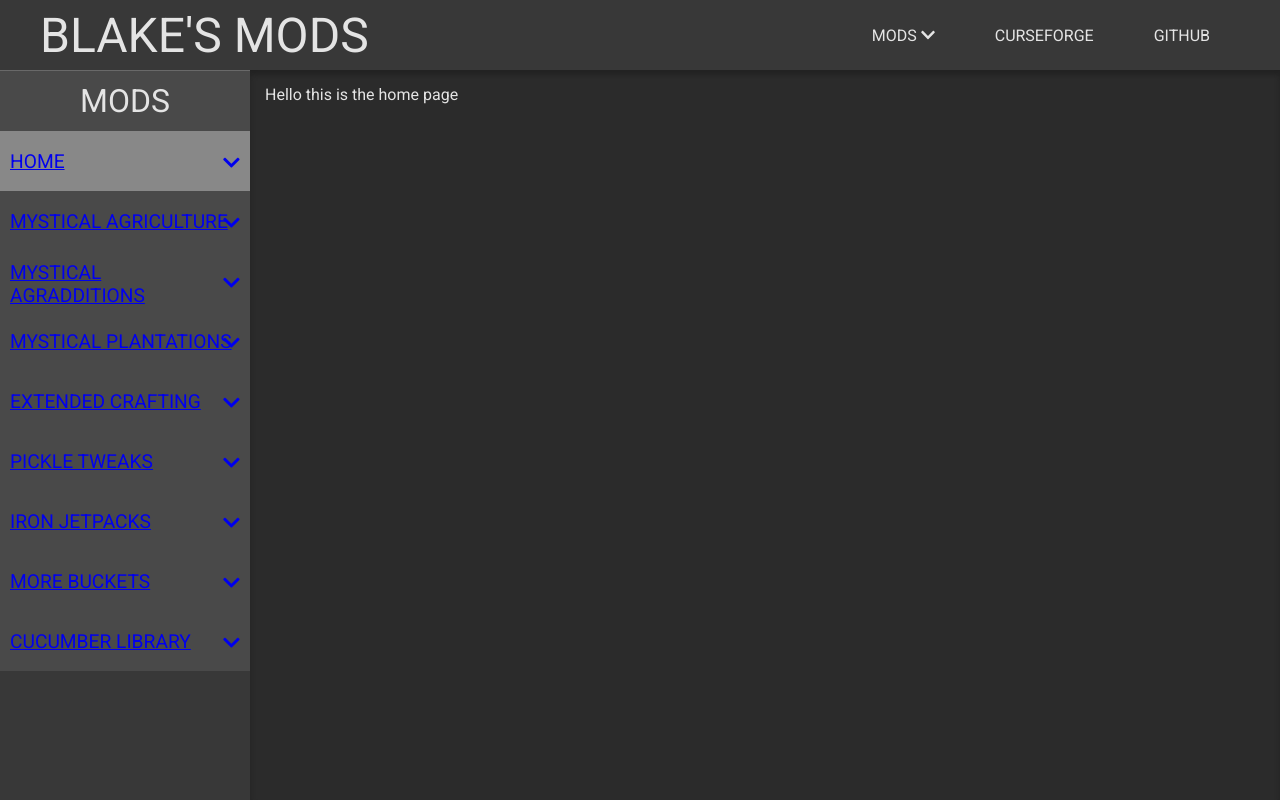
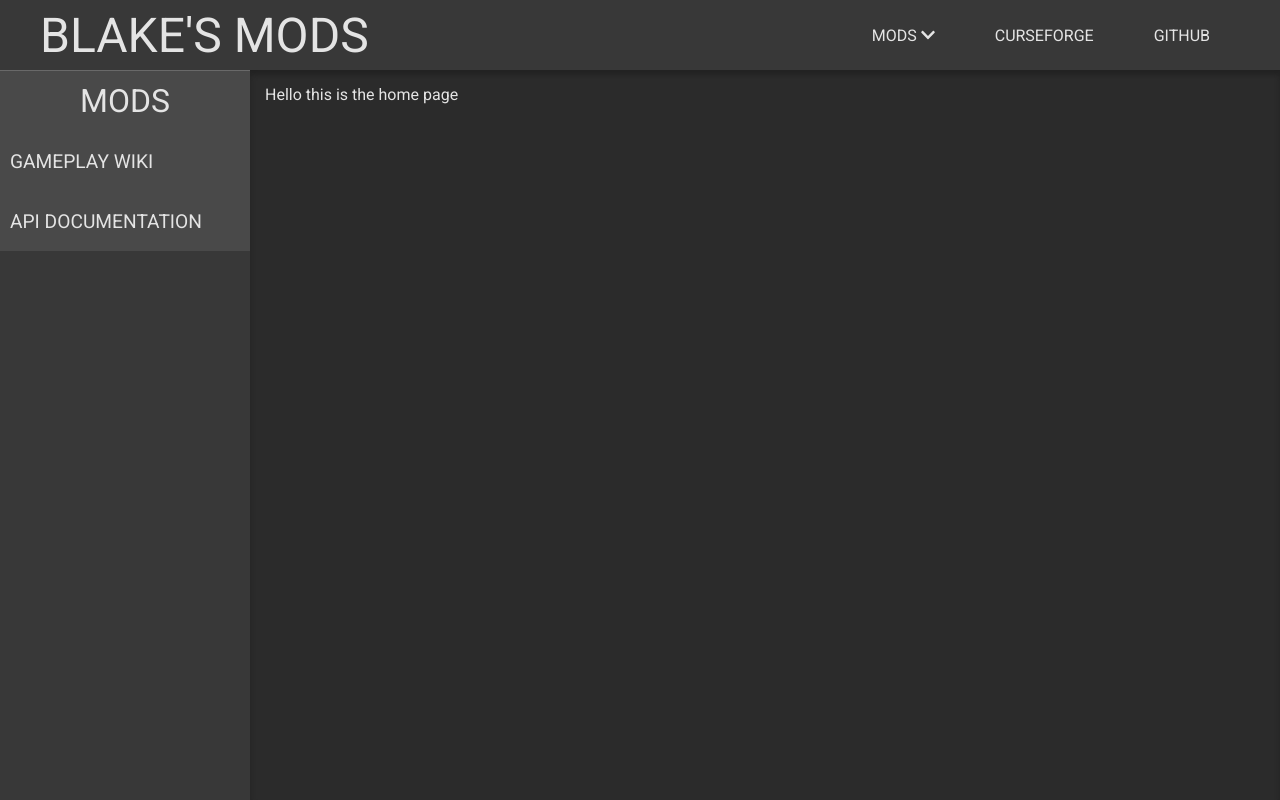
Before and after one commit to laceflowermc/mods, a React (Create React App) app: page /#/ in a window 1280 px wide. Built offline with nearby package versions, Linux system fonts and the light colour scheme; grey boxes are pictures that could not be loaded.

Commit message:
Sidebar stuff

```diff
--- a/src/App.js
+++ b/src/App.js
@@ -11,14 +11,23 @@ class App extends React.Component {
       <HashRouter basename="/">
         <div className="App">
           <Header routes={routes} />
-          <Sidebar routes={routes} />
+          <Switch>
+            {routes.map((route, index) => (
+              <Route
+                key={index}
+                path={route.path}
+                exact={route.exact}
+                children={<Sidebar path={route.path} />}
+              />
+            ))}
+          </Switch>
           <div className="Content">
             <Switch>
               {routes.map((route, index) => (
                 <Route
                   key={index}
+                  path={route.path}
                   exact={route.exact}
-                  path={route.path}
                   children={route.component}
                 />
               ))}
--- a/src/component/Header.css
+++ b/src/component/Header.css
@@ -16,6 +16,17 @@
 
 .Header-title div {
 	margin: auto;
+}
+
+.Header-title-link {
+	display: block;
+	margin: auto;
+	color: #e4e4e4;
+	text-decoration: none;
+}
+
+.Header-title-link.active {
+	pointer-events: none;
 }
 
 .Header-nav {
--- a/src/component/Header.js
+++ b/src/component/Header.js
@@ -5,22 +5,13 @@ import { faChevronDown } from '@fortawesome/free-solid-svg-icons'
 import './Header.css'
 
 class Header extends React.Component {
-	constructor(props) {
-		super(props)
-		this.state = {
-			modsActive: false
-		}
-	}
-
-	setModsActive(active) {
-		this.setState({ modsActive: active })
-	}
-
 	render() {
 		return (
 			<div className="Header">
 				<div className="Header-title">
-					<div>Blake's Mods</div>
+					<NavLink exact to="/" className="Header-title-link">
+						<div>Blake's Mods</div>
+					</NavLink>
 				</div>
 				<div className="Header-nav">
 					<div className="Header-nav-item">
--- a/src/component/Sidebar.css
+++ b/src/component/Sidebar.css
@@ -23,6 +23,8 @@
 
 .Sidebar-route-wrapper {
   position: relative;
+  color: #e4e4e4;
+	text-decoration: none;
 }
 
 .Sidebar-route-wrapper.active {
--- a/src/component/Sidebar.js
+++ b/src/component/Sidebar.js
@@ -1,7 +1,5 @@
 import React from 'react'
 import { NavLink } from 'react-router-dom'
-import { FontAwesomeIcon } from '@fortawesome/react-fontawesome'
-import { faChevronDown } from '@fortawesome/free-solid-svg-icons'
 import './Sidebar.css'
 
 class Sidebar extends React.Component {
@@ -11,20 +9,24 @@ class Sidebar extends React.Component {
 				<div className="Sidebar-header">
 					<div>Mods</div>
 				</div>
-				{this.props.routes.map((route, index) => (
-					<NavLink
-						key={index}
-						to={route.path}
-						exact={route.exact}
+				<NavLink
+						to={this.props.path + '/wiki'}
 						className="Sidebar-route-wrapper"
 						activeClassName="active"
 					>
 						<div className="Sidebar-route">
-							<div>{route.name}</div>
+							<div>Gameplay Wiki</div>
 						</div>
-						<FontAwesomeIcon className="Sidebar-dropdown-icon" icon={faChevronDown} />
 					</NavLink>
-				))}
+				<NavLink
+					to={this.props.path + '/api'}
+					className="Sidebar-route-wrapper"
+					activeClassName="active"
+				>
+					<div className="Sidebar-route">
+						<div>API Documentation</div>
+					</div>
+				</NavLink>
 			</div>
 		)
 	}
--- a/src/page/MysticalAgriculture.js
+++ b/src/page/MysticalAgriculture.js
@@ -1,14 +1,25 @@
 import React from 'react'
+import { Switch, Route, withRouter } from 'react-router-dom'
 import './MysticalAgriculture.css'
 
 class MysticalAgriculture extends React.Component {
 	render() {
 		return (
 			<div className="MysticalAgriculture">
-				Mystical Agriculture is the peak of enjoyable gameplay
+				<Switch>
+					<Route exact path={this.props.match.path}>
+						Mystical Agriculture is the peak of enjoyable gameplay
+          </Route>
+          <Route path={this.props.match.path + '/api'}>
+            THIS IS THE API DOCUMENTATION FOR THIS MOD
+          </Route>
+          <Route path={this.props.match.path + '/wiki'}>
+            THIS IS THE GAMEPLAY DOCUMENTATION FOR THIS MOD
+          </Route>
+				</Switch>
 			</div>
 		)
 	}
 }
 
-export default MysticalAgriculture
+export default withRouter(MysticalAgriculture)
```
